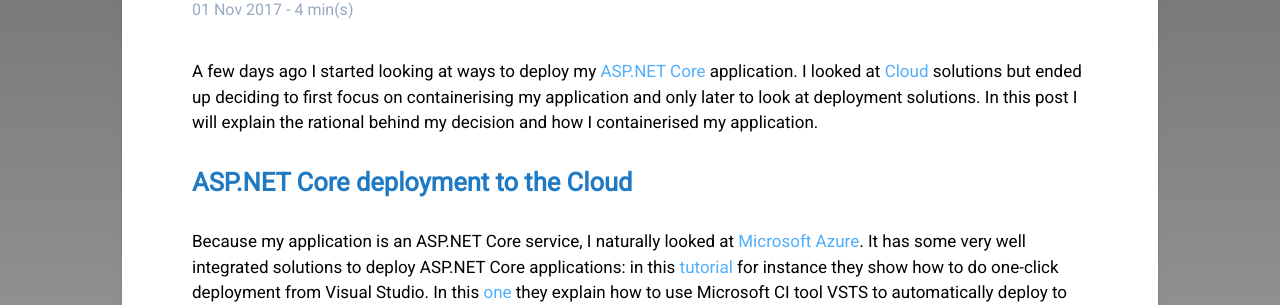
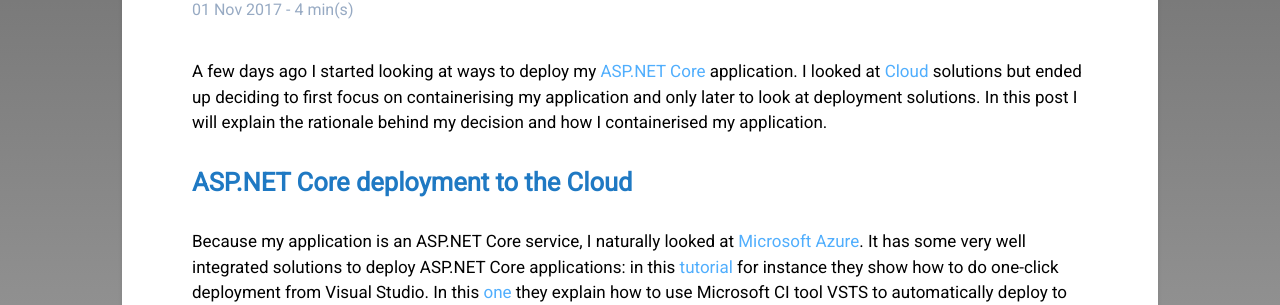
Before and after one commit to caroleolivier/caroleolivier.github.io, a Jekyll site: the page built from _posts/2017-11-01-dockerising-aspnet-core-app.md, in a window 1280 px wide and 900 px high. Shown: the part 206-511 px from the top of the window. Built offline with Jekyll 4.4.1, drawn with Linux system fonts in a browser that asks for light colours; some of the changed text lies outside the part shown.

Commit message:
correct grammatical errors

```diff
--- a/_posts/2017-11-01-dockerising-aspnet-core-app.md
+++ b/_posts/2017-11-01-dockerising-aspnet-core-app.md
@@ -5,7 +5,7 @@
 ---
 
 
-A few days ago I started looking at ways to deploy my [ASP.NET Core](https://docs.microsoft.com/en-us/aspnet/core/) application. I looked at [Cloud](https://en.wikipedia.org/wiki/Cloud_computing) solutions but ended up deciding to first focus on containerising my application and only later to look at deployment solutions. In this post I will explain the rational behind my decision and how I containerised my application.
+A few days ago I started looking at ways to deploy my [ASP.NET Core](https://docs.microsoft.com/en-us/aspnet/core/) application. I looked at [Cloud](https://en.wikipedia.org/wiki/Cloud_computing) solutions but ended up deciding to first focus on containerising my application and only later to look at deployment solutions. In this post I will explain the rationale behind my decision and how I containerised my application.
 
 
 #### ASP.NET Core deployment to the Cloud
```
Also changed, not shown: other parts of _posts/2017-11-01-dockerising-aspnet-core-app.md (+1 -1 lines).
